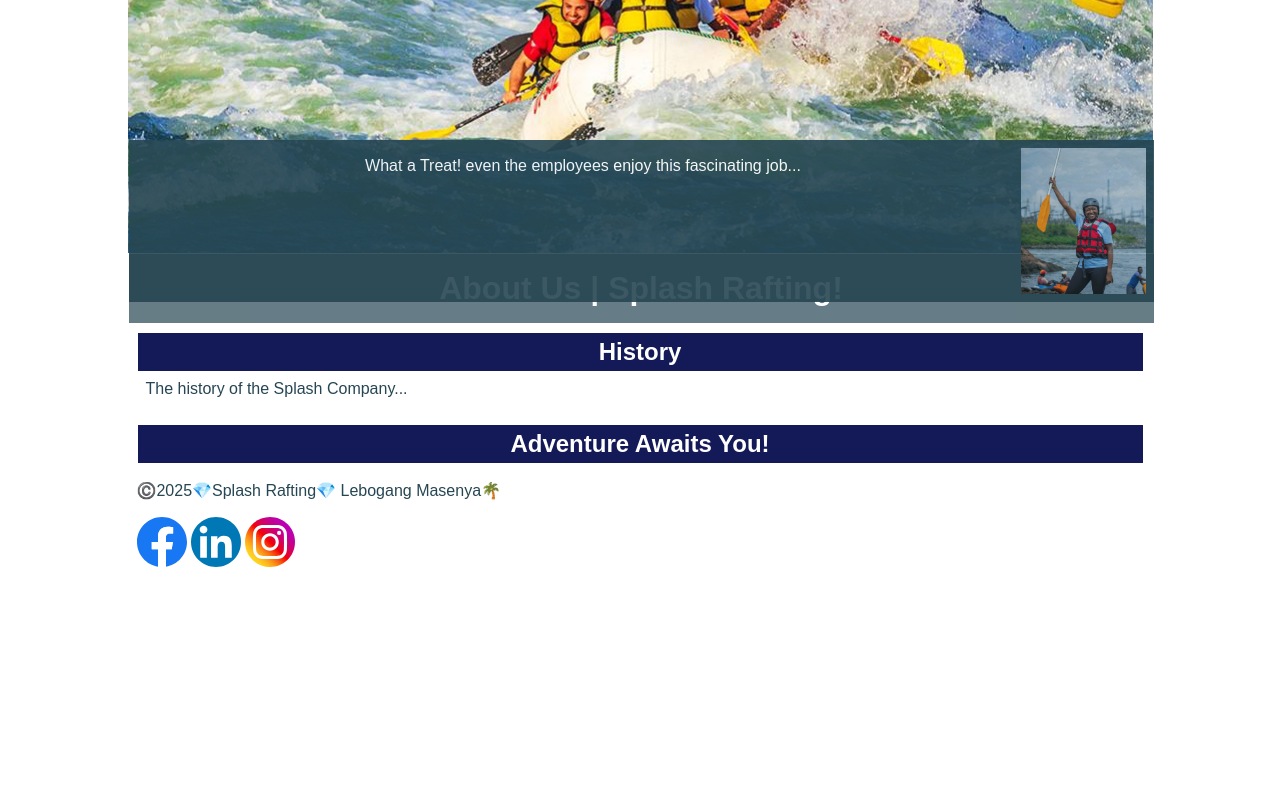
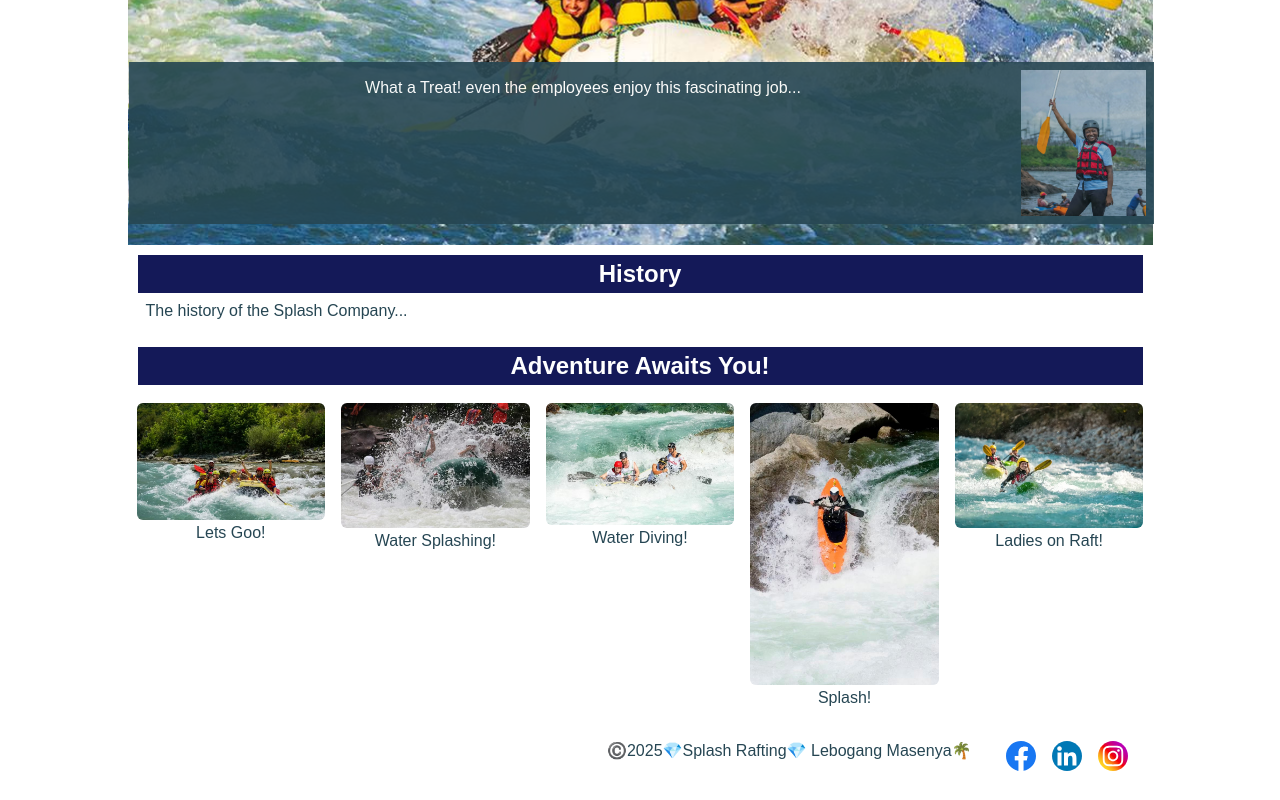
Before and after one commit to lcmasenya/wdd130, a plain HTML site: page wwr/about.html in a window 1280 px wide. Shown: the part 432-1232 px from the top of the page. Before the commit the page ends 1012 px from the top, so only its background shows below. Drawn offline with Linux system fonts and the light colour scheme.

Commit message:
absolute position

```diff
--- a/wwr/about.html
+++ b/wwr/about.html
@@ -36,6 +36,28 @@
         <section>
             <h2>Adventure Awaits You!</h2>
         </section>
+        <section class="adventures">
+            <figure>
+                <img src="images/adventure1 (1).jpg" alt="Lets Goo">
+                <figcaption>Lets Goo!</figcaption>
+            </figure>
+            <figure>
+                <img src="images/adventure2.jpg" alt="Water Splashing">
+                <figcaption>Water Splashing!</figcaption>
+            </figure>
+            <figure>
+                <img src="images/adventure3.jpg" alt="Water Diving">
+                <figcaption>Water Diving!</figcaption>
+            </figure>
+            <figure>
+                <img src="images/adventure4.jpg" alt="Splash">
+                <figcaption>Splash!</figcaption>
+            </figure>
+            <figure>
+                <img src="images/adventure5.jpg" alt="Ladies on Raft">
+                <figcaption>Ladies on Raft!</figcaption>
+            </figure>
+       </section>
         <footer>
             <p>©️2025💎Splash Rafting💎 Lebogang Masenya🌴</p>
             <nav class="socialmedia">
--- a/wwr/styles/rafting.css
+++ b/wwr/styles/rafting.css
@@ -23,6 +23,60 @@
 header, main, footer {
     width: 1025px;
     margin: 0 auto;
+}
+
+header {
+  display: grid;
+  grid-template-columns: 150px auto; /* logo + nav */
+  align-items: center;
+  padding: 1rem;
+}
+
+nav {
+  display: flex;
+  justify-content: flex-end; /* push links to the right */
+  gap: 1rem; /* spacing between links */
+}
+nav a {
+  text-decoration: none;
+  color: #333;
+  font-weight: bold;
+}
+
+.history {
+  display: grid;
+  grid-template-columns: 1fr 1fr;
+  gap: 2rem;
+  margin: 2rem 0;
+}
+.history img {
+  width: 100%;
+  border-radius: 8px;
+}
+
+.adventures {
+  display: flex;
+  justify-content: space-between;
+  gap: 1rem;
+}
+.adventures figure {
+  text-align: center;
+  flex: 1;
+}
+.adventures img {
+  width: 100%;
+  border-radius: 6px;
+}
+
+footer {
+  display: flex;
+  justify-content: flex-end;
+  gap: 1rem;
+  padding: 1rem;
+}
+footer img {
+  width: 30px;
+  height: 30px;
 }
 
 h1, h2 {
@@ -63,6 +117,7 @@
     opacity: 0.7;
     background-color: var(--accent1-color);
     color: #fff; /* white text */
+    position: absolute;
 }
 
 .hero article {
```
Also changed, not shown: wwr/images/adventure1 (1).jpg (added), wwr/images/adventure2.jpg (added), wwr/images/adventure3.jpg (added), wwr/images/adventure4.jpg (added), wwr/images/adventure5.jpg (added).
